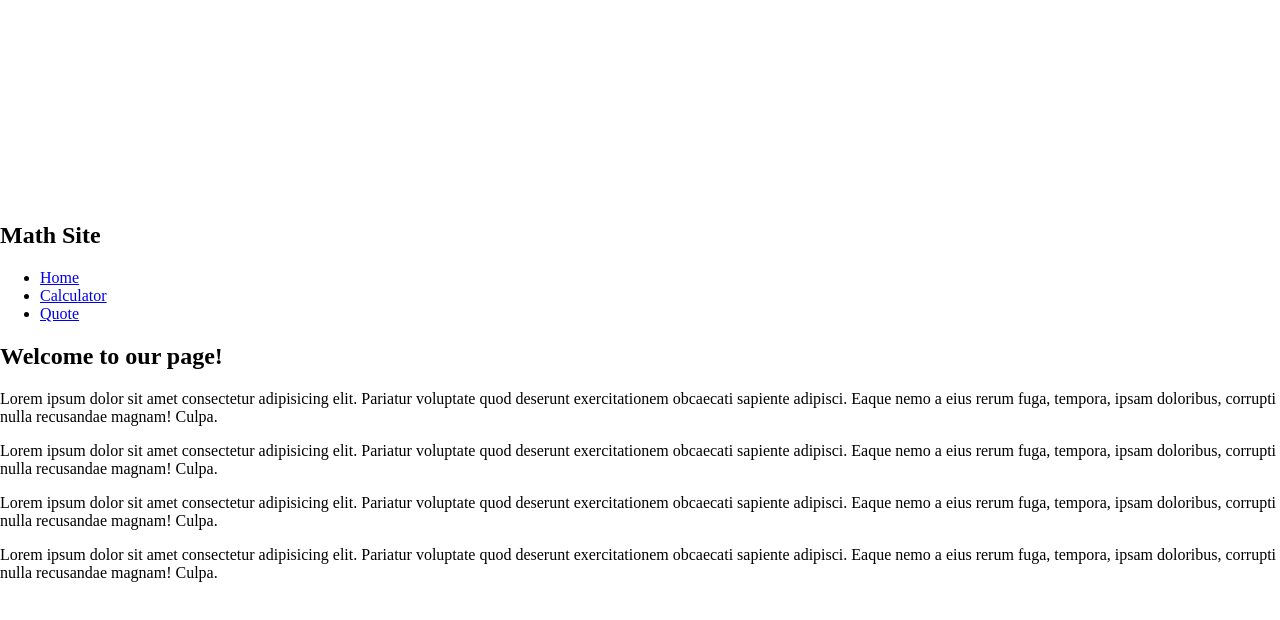
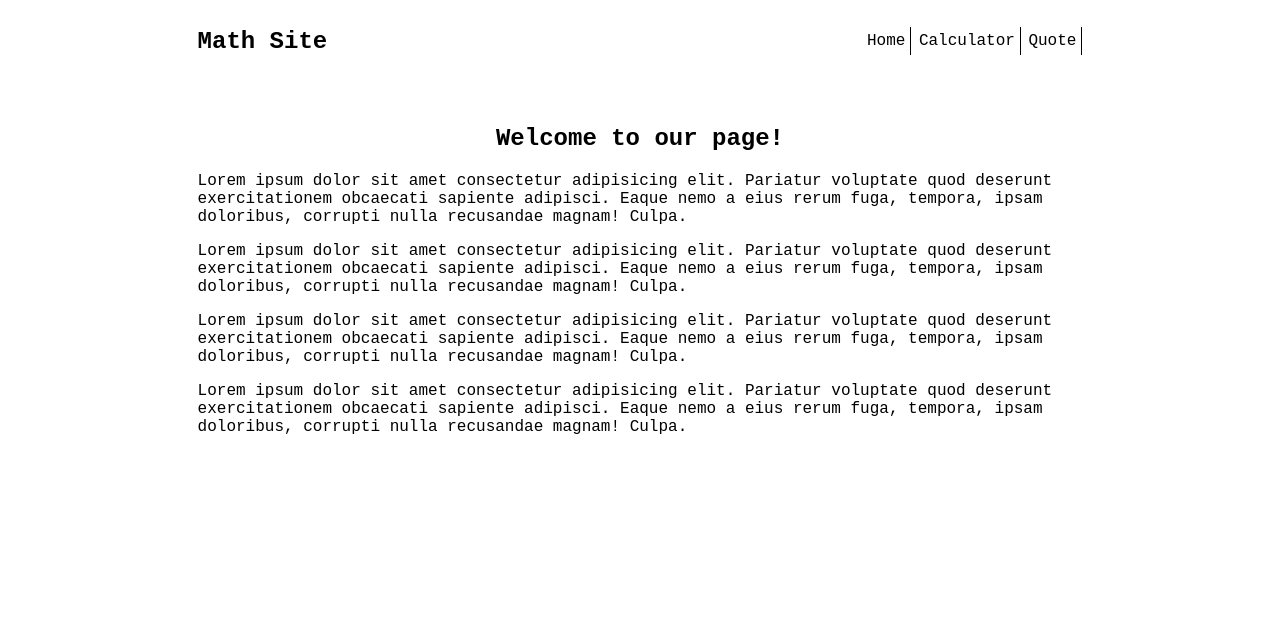
Before and after one commit to Cerdtruir/MathSite, a React (Create React App) app: page / in a window 1280 px wide. Shown: the top 620 px of the page. Built offline with nearby package versions, Linux system fonts and the light colour scheme.

Commit message:
Add formatting styles

```diff
--- a/src/index.css
+++ b/src/index.css
@@ -1,13 +1,43 @@
-body {
+#root {
   box-sizing: border-box;
   display: flex;
+  flex-direction: column;
   height: 100vh;
+  font-family: 'Courier New', Courier, monospace;
+  gap: 30px;
+  margin: 0 15%;
+}
+
+nav {
+  display: flex;
+  align-items: center;
+  justify-content: space-between;
+  width: 100%;
+}
+
+.navUl {
+  display: flex;
+  align-items: center;
+  justify-content: center;
+  list-style: none;
   margin: 0;
-  justify-content: center;
-  align-items: center;
+  padding: 0;
+  gap: 2.5px;
+}
+
+a {
+  color: black;
+  text-decoration: none;
+  border-right: 1px solid black;
+  padding: 5px;
+}
+
+h2 {
+  text-align: center;
 }
 
 .calculator {
+  align-self: center;
   display: flex;
   flex-direction: column;
   align-items: center;
```
